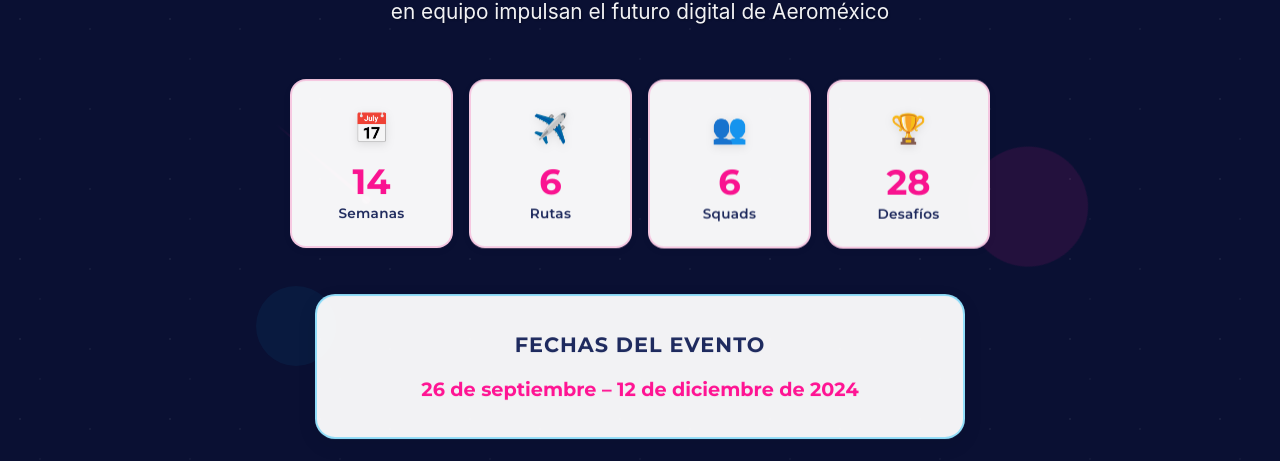
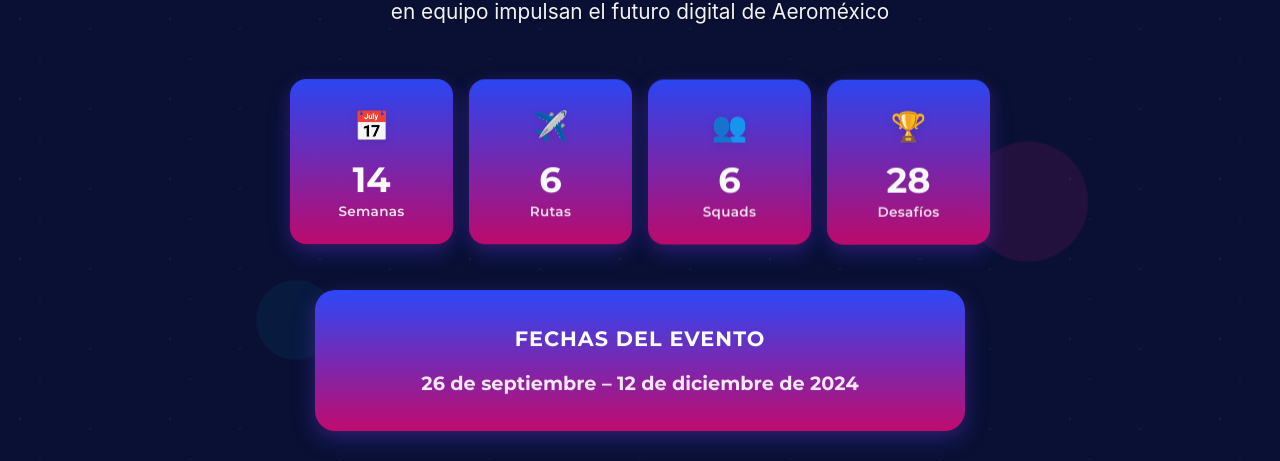
Before and after one commit to PedroAbaonza/am-ia-league2025, an Angular app in the folder am-ia-league/: page / in a window 1280 px wide. Shown: the part 491-952 px from the top of the page. Built offline with nearby package versions, Linux system fonts and the light colour scheme.

Commit message:
Applied gradient style to the cards on the Hero component.

```diff
--- a/am-ia-league/src/app/components/hero-section/hero-section.component.scss
+++ b/am-ia-league/src/app/components/hero-section/hero-section.component.scss
@@ -155,12 +155,13 @@
 }
 
 .stat-card {
-  background: rgba(255, 255, 255, 0.98);
-  border: 2px solid rgba(255, 20, 147, 0.2);
+  background: linear-gradient(to bottom, #2d48f7, #c10b6e);
+  border: none;
   border-radius: 16px;
   padding: 1.5rem 0.8rem;
   transition: all 0.4s cubic-bezier(0.4, 0, 0.2, 1);
-  box-shadow: 0 2px 12px rgba(0, 0, 0, 0.06);
+  box-shadow: 0 8px 25px rgba(45, 72, 247, 0.3),
+    0 4px 15px rgba(193, 11, 110, 0.2);
   will-change: transform;
   transform: translateZ(0);
   position: relative;
@@ -204,8 +205,8 @@
 
   &:hover {
     transform: translate3d(0, -4px, 0) scale(1.02);
-    border-color: #ff1493;
-    box-shadow: 0 8px 30px rgba(255, 20, 147, 0.15);
+    box-shadow: 0 12px 40px rgba(45, 72, 247, 0.4),
+      0 8px 25px rgba(193, 11, 110, 0.3);
 
     &::before {
       left: 100%;
@@ -225,12 +226,13 @@
     margin-bottom: 0.8rem;
     transition: transform 0.3s cubic-bezier(0.4, 0, 0.2, 1);
     filter: drop-shadow(0 2px 4px rgba(0, 0, 0, 0.1));
+    color: white;
   }
 
   .stat-number {
     font-size: 2.2rem;
     font-weight: 800;
-    color: #ff1493;
+    color: white;
     margin-bottom: 0.4rem;
     font-family: "Montserrat", sans-serif;
     transition: transform 0.3s cubic-bezier(0.4, 0, 0.2, 1);
@@ -239,7 +241,7 @@
 
   .stat-label {
     font-size: 0.85rem;
-    color: #1e2a5e;
+    color: rgba(255, 255, 255, 0.9);
     text-transform: capitalize;
     font-weight: 600;
     letter-spacing: 0.3px;
@@ -277,18 +279,19 @@
 
 // Fechas del Evento
 .event-dates {
-  background: rgba(255, 255, 255, 0.95);
-  border: 2px solid rgba(0, 191, 255, 0.4);
+  background: linear-gradient(to bottom, #2d48f7, #c10b6e);
+  border: none;
   border-radius: 20px;
   padding: 2rem 2.5rem;
   margin: 3rem auto;
   max-width: 650px;
-  box-shadow: 0 6px 20px rgba(0, 0, 0, 0.08);
+  box-shadow: 0 8px 25px rgba(45, 72, 247, 0.3),
+    0 4px 15px rgba(193, 11, 110, 0.2);
   will-change: transform;
   transform: translateZ(0);
 
   h3 {
-    color: #1e2a5e;
+    color: white;
     font-size: 1.3rem;
     font-weight: 700;
     margin-bottom: 0.8rem;
@@ -298,7 +301,7 @@
   }
 
   .dates-text {
-    color: #ff1493;
+    color: rgba(255, 255, 255, 0.9);
     font-size: 1.2rem;
     font-weight: 700;
     margin: 0;
```
